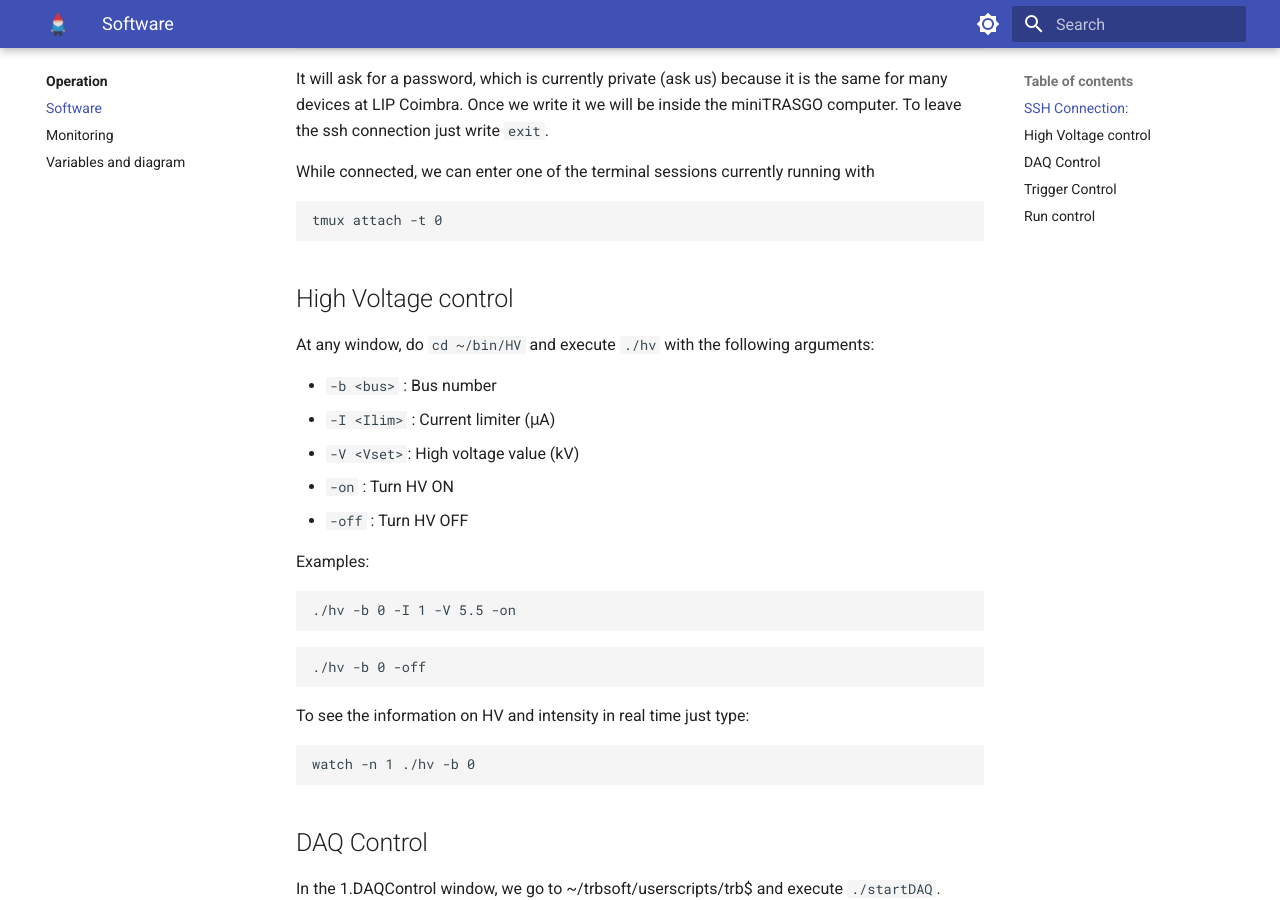
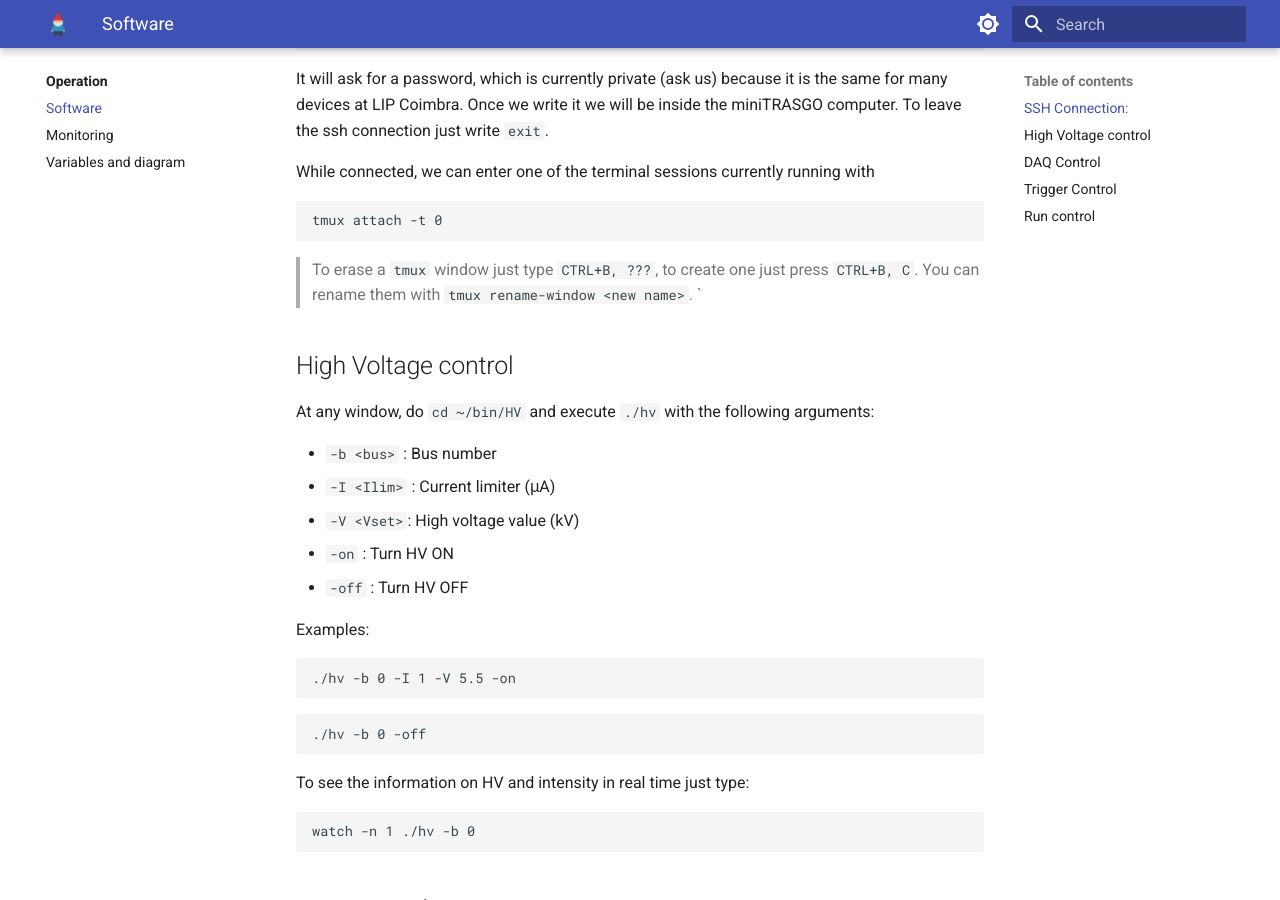
Before and after one commit to cayesoneira/miniTRASGO-documentation, an MkDocs documentation site: the page built from docs/operation/software.md, in a window 1280 px wide and 900 px high, scrolled down 361 px. Built offline with MkDocs 1.6.1 and Material for MkDocs 9.7.7, drawn with Linux system fonts in a browser that asks for light colours.

Commit message:
Update software.md

```diff
--- a/docs/operation/software.md
+++ b/docs/operation/software.md
@@ -9,6 +9,8 @@
 
     tmux attach -t 0
 
+> To erase a `tmux` window just type `CTRL+B, ???`, to create one just press `CTRL+B, C`. You can rename them with `tmux rename-window <new name>`.
+`
 ## High Voltage control
 At any window, do `cd ~/bin/HV` and execute `./hv` with the following arguments:
 
```
